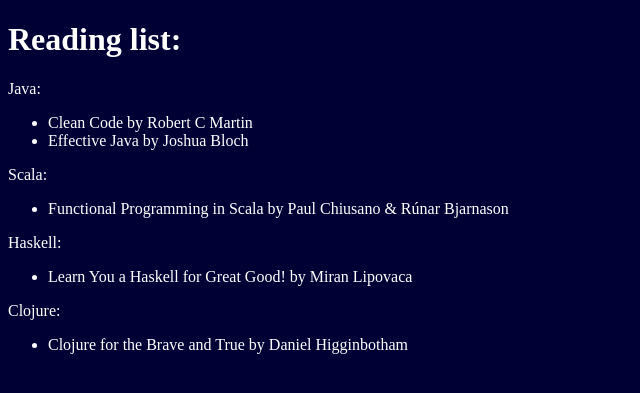
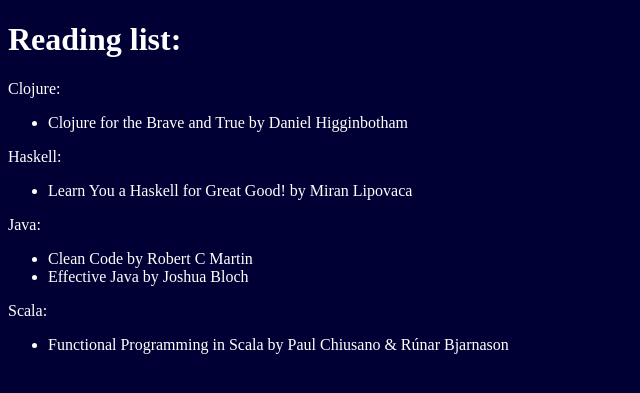
Before and after one commit to r-stuart/r-stuart.github.io, a Jekyll site: the page built from reading.html, in a window 1280 px wide. Shown: the top 393 px of the page, without its empty margins (0-640 px from the left). Built offline with Jekyll 4.4.1, drawn with Linux system fonts in a browser that asks for light colours.

Commit message:
Update static books content

```diff
--- /dev/null
+++ b/_includes/books_filter.html
@@ -0,0 +1,8 @@
+{{ include.language }}:
+<ul>
+  {% for book in include.collection %}
+  {% if book.language == include.language %}
+  <li>{{ book.name }} by {{ book.author }}</li>
+  {% endif %}
+  {% endfor %}
+</ul>
--- a/reading.html
+++ b/reading.html
@@ -4,34 +4,8 @@
 ---
 <h1 style>Reading list:</h1>
 
-Java:
-<ul>
-  {% assign javabooks = site.books | where: "language", "Java" %}
-  {% for book in javabooks %}
-  <li>{{ book.name }} by {{ book.author }}</li>
-  {% endfor %}
-</ul>
+{% assign langs = site.books | map: 'language' | join: ',' | join: ',' | split: ',' | uniq | sort %}
 
-Scala:
-<ul>
-  {% assign scalabooks = site.books | where: "language", "Scala" %}
-  {% for book in scalabooks %}
-  <li>{{ book.name }} by {{ book.author }}</li>
-  {% endfor %}
-</ul>
-
-Haskell:
-<ul>
-  {% assign haskellbooks = site.books | where: "language", "Haskell" %}
-  {% for book in haskellbooks %}
-  <li>{{ book.name }} by {{ book.author }}</li>
-  {% endfor %}
-</ul>
-
-Clojure:
-<ul>
-  {% assign clojurebooks = site.books | where: "language", "Clojure" %}
-  {% for book in clojurebooks %}
-  <li>{{ book.name }} by {{ book.author }}</li>
-  {% endfor %}
-</ul>
+{% for lang in langs %}
+{% include books_filter.html language=lang collection=site.books %}
+{% endfor %}
```
Also changed, not shown: _books/clean-code.md (+1 -0 lines), _books/learn-you-a-haskell.md (+1 -0 lines), _books/nonlinear-dynamics.md (added, +5 -0 lines), 1 other file.
